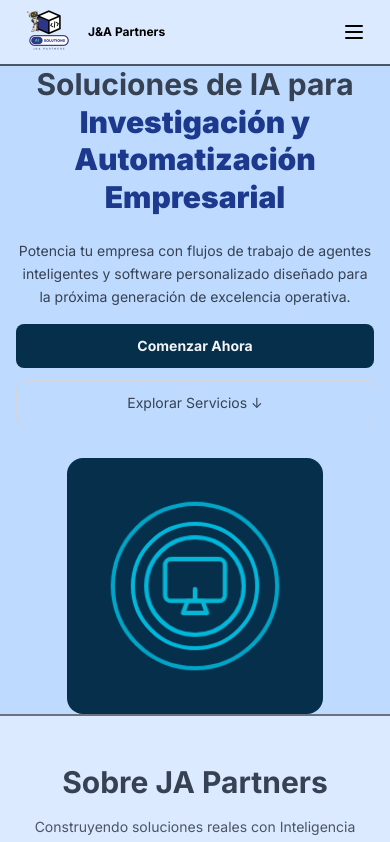
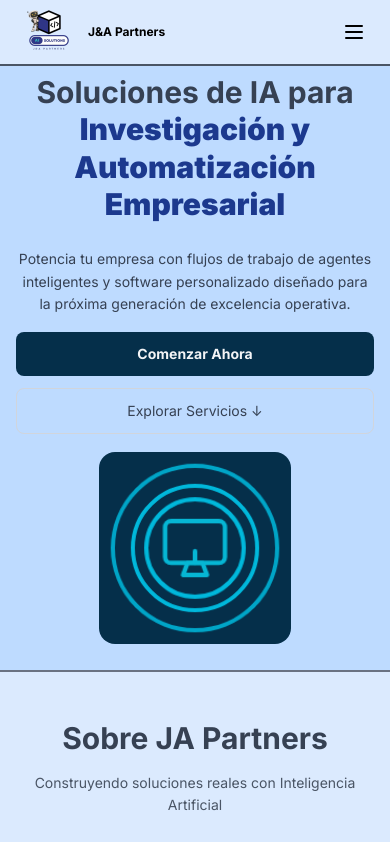
Before and after one commit to AldoCarbajal-3804/prototipo-react, a React (Vite) app: page / in a window 390 px wide. Shown: the top 842 px of the page. Built offline with nearby package versions, Linux system fonts and the light colour scheme.

Commit message:
Arreglando errores de responsividad

```diff
--- a/src/layouts/hero/Hero.jsx
+++ b/src/layouts/hero/Hero.jsx
@@ -5,10 +5,10 @@
     const { t } = useLanguage()
 
     return(
-        <section id="hero-section" className="v-stack lg:h-stack lg:justify-between justify-center px-4 sm:px-6 lg:px-16 sm:py-10 border-b-2 border-gray-500 bg-blue-200" aria-label="Page principal">
+        <section id="hero-section" className="v-stack sm:h-stack sm:justify-between justify-center px-[4%] py-[2%] border-b-2 border-gray-500 bg-blue-200" aria-label="Page principal">
 
-            <div className=" v-stack justify-center items-center lg:items-start lg:flex-1 text-center lg:text-left text-gray-700" role="region" aria-labelledby="hero-title">
-                <h1 className="text-3xl sm:text-4xl lg:text-7xl font-bold mb-6 sm:mb-8 leading-tight" aria-label="title">
+            <div className=" v-stack justify-center items-center sm:items-start sm:flex-1 text-center sm:text-left text-gray-700" role="region" aria-labelledby="hero-title">
+                <h1 className="text-3xl sm:text-4xl lg:text-5xl xl:text-7xl font-bold mb-6 sm:mb-8 leading-tight" aria-label="title">
                     {t.hero.title}
                     <br />
                     <strong className="text-blue-900">
@@ -39,7 +39,7 @@
                 </div>
             </div>
 
-            <figure className="bg-sky-950 w-64 h-64 sm:w-72 sm:h-72 lg:w-96 lg:h-96 rounded-2xl sm:rounded-3xl relative center mx-auto lg:mx-0 mt-8 sm:mt-12 lg:mt-0 lg:ml-8 shrink-0" role="img" aria-label="Icono decorativo de animación de respiración">
+            <figure className="bg-sky-950 w-48 h-48 sm:w-64 sm:h-64 md:w-72 md:h-72 lg:w-96 lg:h-96 my-[5%] rounded-2xl sm:rounded-3xl relative center mx-auto shrink-0" role="img" aria-label="Icono decorativo de animación de respiración">
                 <IconHero />
             </figure>
 
```
